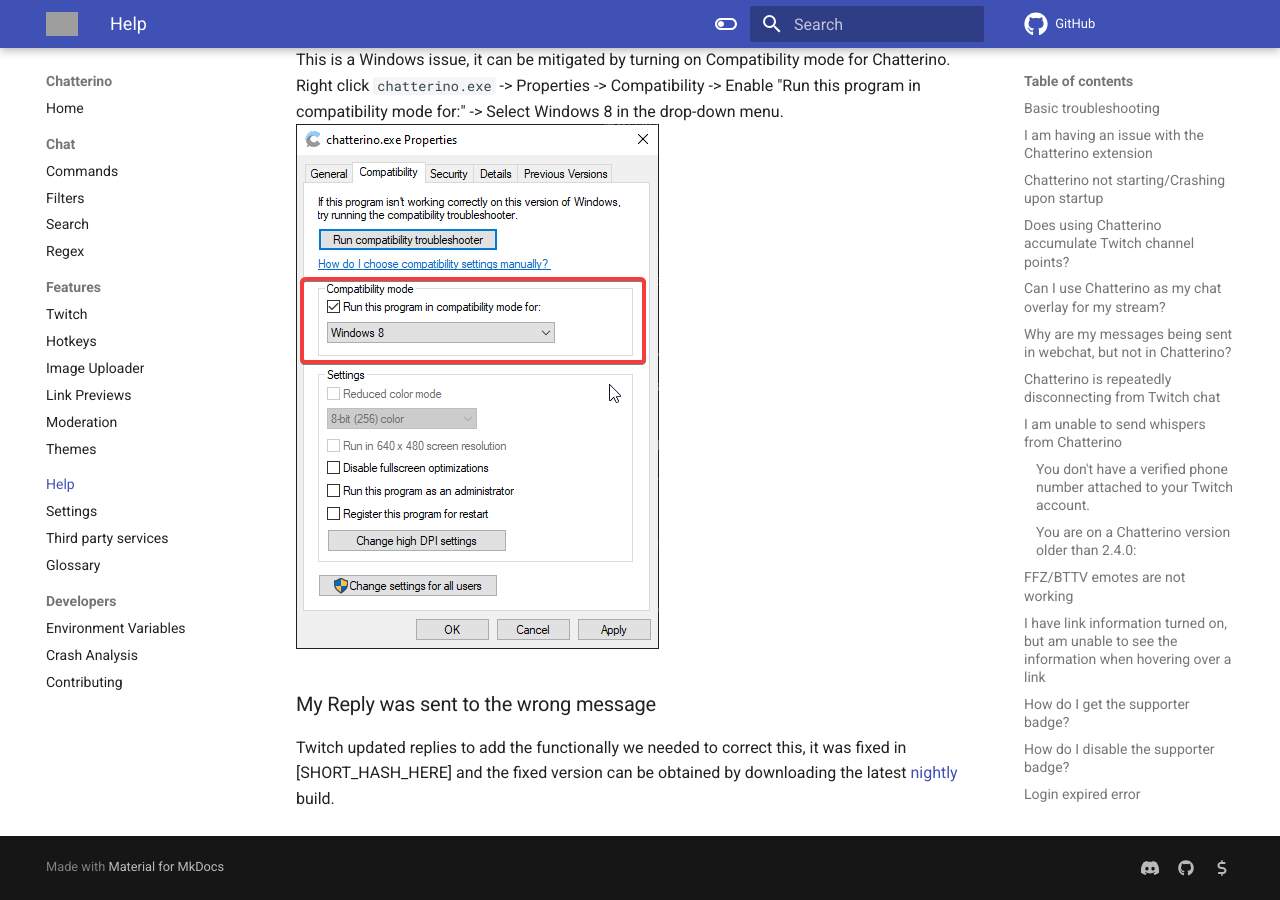
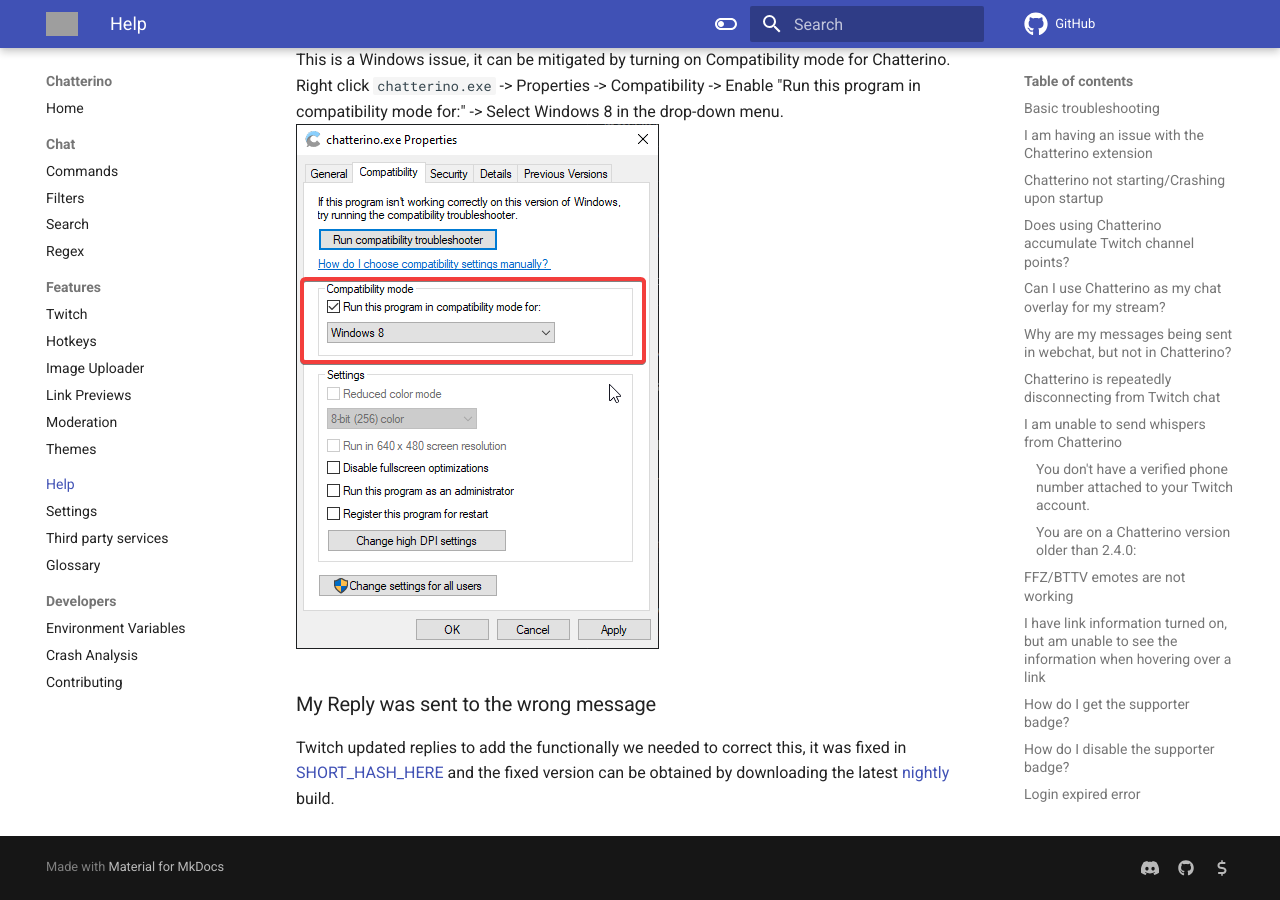
Before and after one commit to Chatterino/wiki, an MkDocs documentation site: the page built from docs/Help.md, in a window 1280 px wide and 900 px high, scrolled down 5075 px. Built offline with MkDocs 1.6.1 and Material for MkDocs 9.7.7, drawn with Linux system fonts in a browser that asks for light colours; comment, search, counter and statistics services are not loaded; part of the change alters nothing that is shown; grey boxes are pictures that could not be loaded.

```diff
--- a/docs/Help.md
+++ b/docs/Help.md
@@ -140,5 +140,5 @@ This is a Windows issue, it can be mitigated by turning on Compatibility mode fo
 
 Twitch updated replies to add the functionally we needed to correct this, it was fixed in [SHORT_HASH_HERE] and the fixed version can be obtained by downloading the latest [nightly][nightly] build.
 
-[974a8f11]: https://github.com/Chatterino/chatterino2/commit/974a8f11b7e0ce27421fbc3018dc5fa7bd37c576
+[SHORT_HASH_HERE]: https://github.com/Chatterino/chatterino2/commit/LONG_HASH_HERE
 [nightly]: ../Help/#what-is-nightly-and-how-to-use-install-it
```
